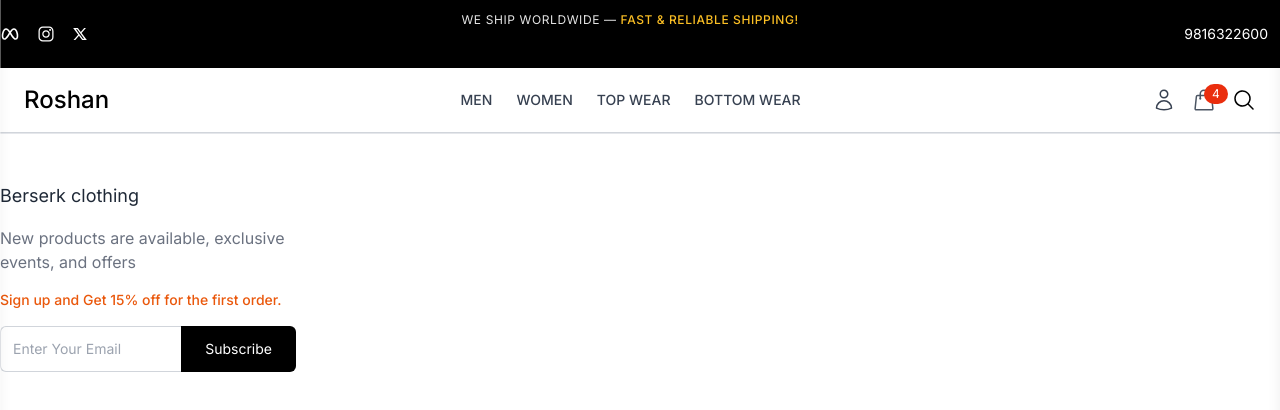
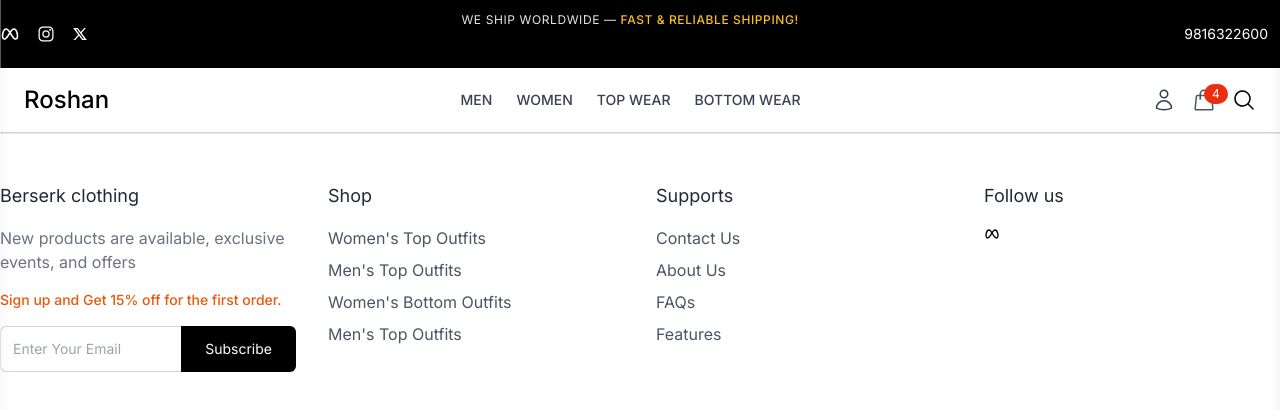
Before and after one commit to Roshan-khatri2063/clothing-ecom-store, a React (Vite) app in the folder frontend/: page / in a window 1280 px wide. Shown: the top 410 px of the page. Built offline with nearby package versions, Linux system fonts and the light colour scheme.

Commit message:
Added shops links in the footer

```diff
--- a/frontend/src/components/common/Footer.jsx
+++ b/frontend/src/components/common/Footer.jsx
@@ -1,3 +1,6 @@
+import { Link } from "react-router-dom";
+import { TbBrandMeta } from "react-icons/tb"
+
 const Footer = () => {
     return <footer className="border-t py-12">
         <div className="container mx-auto grid grid-cols-1 md:grid-cols-4 gap-8 px-4 lg:px-0">
@@ -22,10 +25,77 @@
                     <button type="submit" className="bg-black text-white px-6 py-3 text-sm rounded-r-md hover:bg-gray-800 transition-all">
                         Subscribe
                     </button>
+                </form>
+            </div>
 
-                </form>
+            {/* shop links */}
+            <div>
+                <h3 className="text-lg text-gray-800 mb-4">Shop</h3>
+                <ul className="space-y-2 text-gray-600">
+                    <li>
+                        <Link to="#" className="hover:text-gray-500 transition-colors">
+                            Women's Top Outfits
+                        </Link>
+                    </li>
+                    <li>
+                        <Link to="#" className="hover:text-gray-500 transition-colors">
+                            Men's Top Outfits
+                        </Link>
+                    </li>
+                    <li>
+                        <Link to="#" className="hover:text-gray-500 transition-colors">
+                            Women's Bottom Outfits
+                        </Link>
+                    </li>
+                    <li>
+                        <Link to="#" className="hover:text-gray-500 transition-colors">
+                            Men's Top Outfits
+                        </Link>
+                    </li>
+                </ul>
+            </div>
 
+            {/* Support Links */}
+            <div>
+                <h3 className="text-lg text-gray-800 mb-4">Supports</h3>
+                <ul className="space-y-2 text-gray-600">
+                    <li>
+                        <Link to="#" className="hover:text-gray-500 transition-colors">
+                            Contact Us
+                        </Link>
+                    </li>
+                    <li>
+                        <Link to="#" className="hover:text-gray-500 transition-colors">
+                            About Us
+                        </Link>
+                    </li>
+                    <li>
+                        <Link to="#" className="hover:text-gray-500 transition-colors">
+                            FAQs
+                        </Link>
+                    </li>
+                    <li>
+                        <Link to="#" className="hover:text-gray-500 transition-colors">
+                            Features
+                        </Link>
+                    </li>
+                </ul>
             </div>
+
+            {/* Follow US */}
+            <div>
+                <h3 className="text-lg text-gray-800 mb-4"> Follow us </h3>
+                <div className="flex items-center space-x-4 mb-6">
+                    <a
+                    href="http://www.facebook.com"
+                    target="_blank"
+                    rel="noopener noreferrer"
+                    className="hover:text-gray-300">
+                        <TbBrandMeta />
+                    </a>
+                </div>
+            </div>
+
         </div>
     </footer>
 };
```
